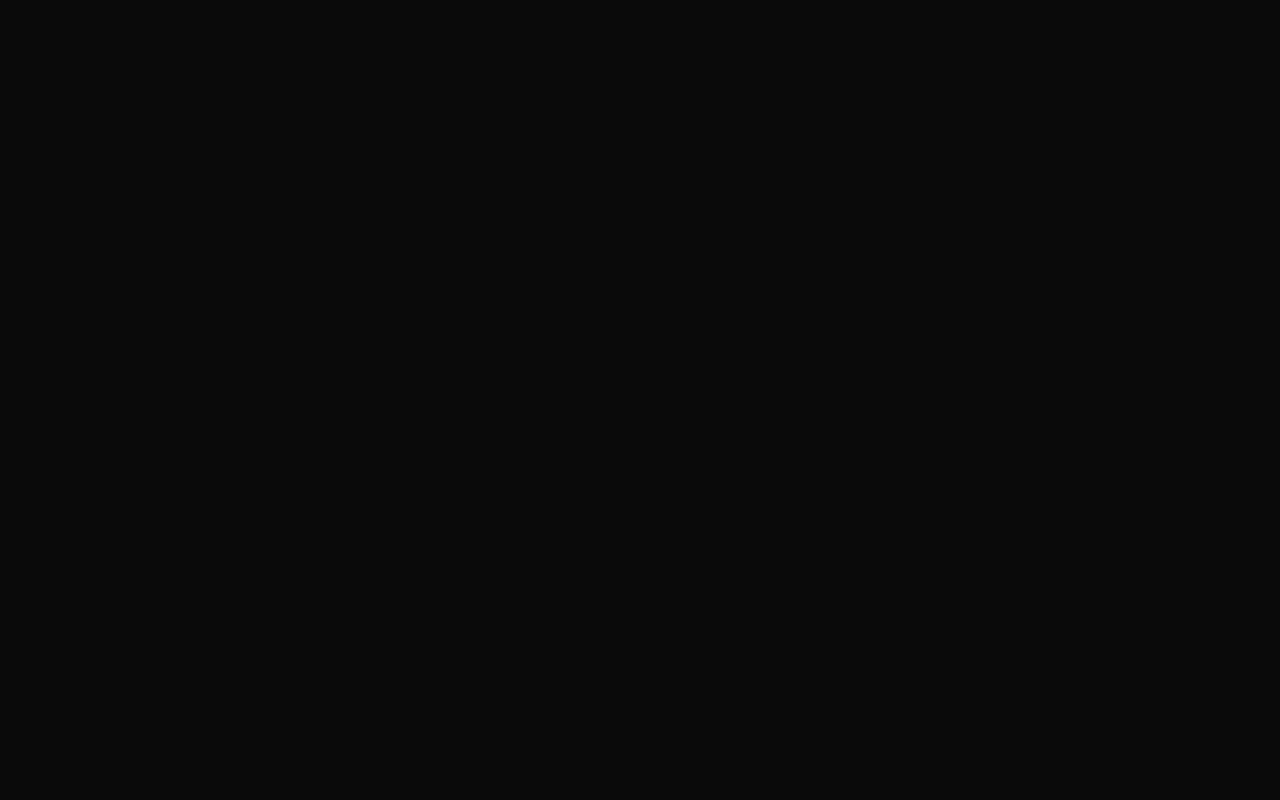
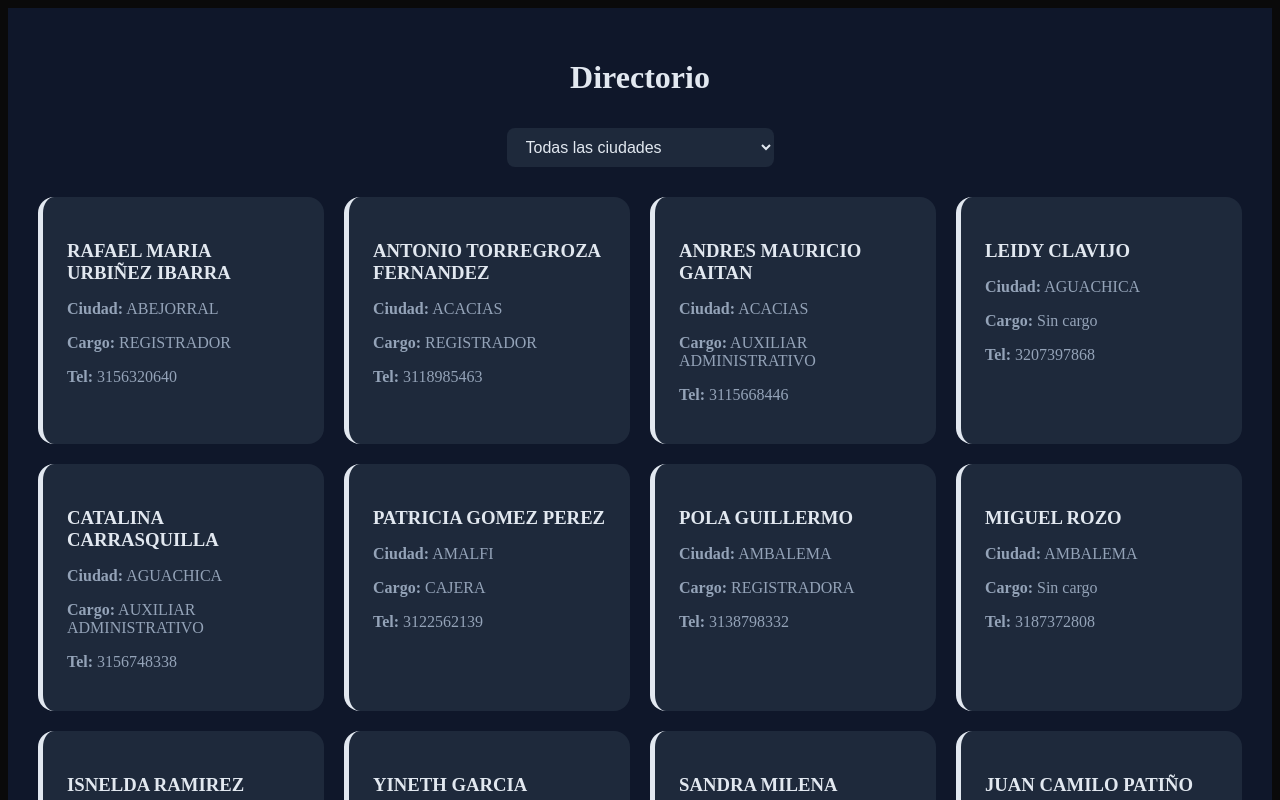
Before and after one commit to alvadaza/soporteSIR, a React (Vite) app: page /directorio in a window 1280 px wide. Before the commit this address had no page. Shown: the top 800 px of the page. Built offline with nearby package versions, Linux system fonts and the light colour scheme.

Commit message:
segundo commit

```diff
--- a/src/App.tsx
+++ b/src/App.tsx
@@ -2,6 +2,8 @@
 import { BrowserRouter, Routes, Route } from "react-router-dom";
 import CategoriasView from "./views/CategoriasView";
 import PlantillasCA from "./views/PlantillasCA";
+import PlantillasCorreo from "./views/PlantillasCorreo";
+import Directorio from "./views/Directorio";
 
 function App() {
   return (
@@ -9,6 +11,8 @@ function App() {
       <Routes>
         <Route path="/" element={<CategoriasView />} />
         <Route path="/plantillas" element={<PlantillasCA />} />
+        <Route path="/plantillascorreo" element={<PlantillasCorreo />} />
+        <Route path="/directorio" element={<Directorio />} />
       </Routes>
     </BrowserRouter>
   );
--- a/src/style/CategoriasView.css
+++ b/src/style/CategoriasView.css
@@ -17,8 +17,16 @@
   background: var(--bg);
   color: var(--text);
   overflow: hidden;
+  padding-left: 2rem;
 }
-
+.container h2 {
+  text-align: center;
+  font-size: 3rem;
+  margin-bottom: 2rem;
+}
+.back {
+  margin-top: 1rem;
+}
 /* LEFT */
 .left {
   width: 50%;
@@ -103,8 +111,12 @@
 }
 
 .hero img {
-  width: 80%;
+  width: 30%;
   border-radius: 20px;
+}
+
+.hero h1 {
+  font-size: 5rem;
 }
 
 /* DETAIL */
--- /dev/null
+++ b/src/style/Directorio.css
@@ -0,0 +1,64 @@
+/* src/components/Directorio.css */
+
+:root {
+  --bg: #0f172a;
+  --card: #1e293b;
+  --text: #e2e8f0;
+  --muted: #94a3b8;
+}
+
+.directorio-container {
+  padding: 30px;
+  background: var(--bg);
+  min-height: 100vh;
+  color: var(--text);
+}
+
+.title {
+  text-align: center;
+  margin-bottom: 20px;
+}
+
+/* FILTRO */
+.filtro {
+  display: flex;
+  justify-content: center;
+  margin-bottom: 30px;
+}
+
+.filtro select {
+  padding: 10px 15px;
+  border-radius: 8px;
+  border: none;
+  background: var(--card);
+  color: var(--text);
+  font-size: 16px;
+}
+
+/* LISTA */
+.lista {
+  display: grid;
+  grid-template-columns: repeat(auto-fit, minmax(280px, 1fr));
+  gap: 20px;
+}
+
+/* CARD */
+.card {
+  background: var(--card);
+  padding: 20px;
+  border-radius: 12px;
+  transition: 0.3s;
+}
+
+.card:hover {
+  transform: translateY(-5px);
+}
+
+.card h3 {
+  margin-bottom: 10px;
+}
+
+.card p {
+  margin: 5px 0;
+  color: var(--muted);
+}
--- a/src/style/PlantillasCA.css
+++ b/src/style/PlantillasCA.css
@@ -1,71 +1,177 @@
 /* PlantillasCA.css */
 
+:root {
+  --bg: #0f172a;
+  --card: #1e293b;
+  --input: #020617;
+  --border: #334155;
+  --text: #e2e8f0;
+  --muted: #94a3b8;
+  --primary: #38bdf8;
+  --success: #10b981;
+}
+
+/* CONTENEDOR GENERAL */
 .ca-container {
   width: 100%;
-  height: 100%;
+  min-height: 100vh;
   display: flex;
   flex-direction: column;
   padding: 2rem;
-  background: #0f172a;
-  color: #e2e8f0;
+  background: var(--bg);
+  color: var(--text);
+  gap: 1rem;
 }
 
-/* barra superior */
+/* TOP BAR */
 .top-bar {
-  margin-bottom: 1.5rem;
+  display: flex;
+  justify-content: space-between;
+  align-items: center;
+  flex-wrap: wrap;
+  gap: 1rem;
 }
 
 .top-bar select {
-  padding: 10px;
+  padding: 10px 14px;
   border-radius: 10px;
-  border: none;
-  background: #1e293b;
-  color: white;
+  border: 1px solid var(--border);
+  background: var(--card);
+  color: var(--text);
+  transition: 0.2s;
 }
 
-/* editor ocupa todo */
+.top-bar select:focus {
+  outline: none;
+  border-color: var(--primary);
+}
 .editor {
   flex: 1;
-  display: flex;
-  flex-direction: column;
-  gap: 1rem;
+  background: var(--card);
+  padding: 1.5rem;
+  border-radius: 15px;
 }
-
-textarea {
-  width: 100%;
-  min-height: 180px;
-  border-radius: 12px;
-  padding: 12px;
-  border: none;
-  resize: vertical;
-  background: #020617;
-  color: white;
+.editor h2 {
+  margin-top: 0.5rem;
 }
-
-button {
-  width: fit-content;
-  padding: 10px 20px;
-  border-radius: 10px;
-  border: none;
-  cursor: pointer;
-  background: #6366f1;
-  color: white;
-}
-
+/* FORM */
 .form {
   display: flex;
   gap: 1rem;
+  flex-wrap: wrap;
 }
 
 .form input {
   flex: 1;
+  min-width: 200px;
   padding: 10px;
   border-radius: 10px;
+  border: 1px solid var(--border);
+  background: var(--input);
+  color: var(--text);
+}
+
+/* BOTONES */
+button {
+  padding: 10px 18px;
+  border-radius: 10px;
   border: none;
-  background: #020617;
-  color: white;
+  cursor: pointer;
+  background: var(--primary);
+  color: #000;
+  font-weight: 600;
+  transition: 0.2s;
+}
+
+button:hover {
+  transform: translateY(-2px);
+  opacity: 0.9;
 }
 
 .excel {
-  background: #10b981;
+  background: var(--success);
+  color: #000;
 }
+
+/* LAYOUT PRINCIPAL */
+.correo-container {
+  display: flex;
+  height: calc(100vh - 120px);
+  gap: 1rem;
+}
+
+/* SIDEBAR */
+.sidebar {
+  width: 30%;
+  min-width: 250px;
+  background: var(--card);
+  padding: 1.5rem;
+  border-radius: 15px;
+  overflow-y: auto;
+}
+
+.sidebar h3 {
+  margin-bottom: 1rem;
+  color: var(--primary);
+}
+
+/* ITEMS */
+.item {
+  padding: 1rem;
+  margin-bottom: 0.5rem;
+  background: var(--border);
+  border-radius: 10px;
+  cursor: pointer;
+  transition: 0.2s;
+}
+
+.item:hover {
+  background: var(--primary);
+  color: #000;
+  transform: translateX(5px);
+}
+
+/* CONTENIDO */
+.contenido {
+  flex: 1;
+  background: var(--card);
+  padding: 2rem;
+  border-radius: 15px;
+  display: flex;
+  flex-direction: column;
+}
+
+/* TEXTAREA */
+textarea {
+  width: 100%;
+  min-height: 120px;
+  height: auto;
+  overflow: hidden;
+  resize: none;
+  background: var(--input);
+  color: var(--text);
+  border: 1px solid var(--border);
+  border-radius: 10px;
+  padding: 1rem;
+}
+
+textarea:focus {
+  outline: none;
+  border-color: var(--primary);
+}
+
+/* RESPONSIVE 🔥 */
+@media (max-width: 900px) {
+  .correo-container {
+    flex-direction: column;
+    height: auto;
+  }
+
+  .sidebar {
+    width: 100%;
+  }
+
+  .contenido {
+    width: 100%;
+  }
+}
--- /dev/null
+++ b/src/types/directorio.ts
@@ -0,0 +1,7 @@
+// src/types/directorio.ts
+export interface DirectorioItem {
+  CIUDAD: string;
+  FUNCIONARIO: string;
+  CARGO: string;
+  TELEFONO: string | number;
+}
--- a/src/views/CategoriasView.tsx
+++ b/src/views/CategoriasView.tsx
@@ -2,10 +2,12 @@
 import { useState } from "react";
 import { categorias } from "../data/categoriasData";
 import PlantillasCA from "./PlantillasCA";
+import PlantillasCorreo from "./PlantillasCorreo";
+import Directorio from "./Directorio";
 import "../style/CategoriasView.css";
 
 
-type Vista = "inicio" | "plantillas";
+type Vista = "inicio" | "plantillas" | "plantillascorreo"  | "directorio";;
 
 export default function CategoriasView() {
   const [vista, setVista] = useState<Vista>("inicio");
@@ -14,6 +16,12 @@ export default function CategoriasView() {
     // puedes manejar más vistas aquí según el id
     if (cat.id === "sir") {
       setVista("plantillas");
+    }
+    if (cat.id === "correo") {
+      setVista("plantillascorreo");
+    }
+    if (cat.id === "directorio") {
+      setVista("directorio");
     }
   };
 
@@ -60,7 +68,7 @@ export default function CategoriasView() {
           <div className="hero">
             <h1>Soporte SIR</h1>
             <img
-              src="https://images.unsplash.com/photo-1521791136064-7986c2920216"
+              src="https://res.cloudinary.com/dthi7ietr/image/upload/v1777605897/hero_mq4xab.png"
               alt="soporte"
             />
           </div>
@@ -78,6 +86,32 @@ export default function CategoriasView() {
             <PlantillasCA />
           </>
         )}
+
+        {vista === "plantillascorreo" && (
+          <>
+            <button
+              className="back"
+              onClick={() => setVista("inicio")}
+            >
+              ← Volver
+            </button>
+
+            <PlantillasCorreo />
+          </>
+        )}
+
+        {vista === "directorio" && (
+          <>
+            <button
+              className="back"
+              onClick={() => setVista("inicio")}
+            >
+              ← Volver
+            </button>
+
+            <Directorio />
+          </>
+        )}
       </div>
     </div>
   );
--- /dev/null
+++ b/src/views/Directorio.tsx
@@ -0,0 +1,54 @@
+import { useEffect, useState } from "react";
+import data from "../data/directorio.json";
+import type { DirectorioItem } from "../types/directorio";
+import "../style/Directorio.css";
+
+export default function Directorio() {
+  const [registros, setRegistros] = useState<DirectorioItem[]>([]);
+  const [ciudadSeleccionada, setCiudadSeleccionada] = useState<string>("");
+
+  useEffect(() => {
+    const jsonData: DirectorioItem[] = data;
+    setRegistros(jsonData);
+  }, []);
+
+  const ciudades = [...new Set(registros.map(item => item.CIUDAD))].sort();
+
+  const filtrados = ciudadSeleccionada
+    ? registros.filter(item => item.CIUDAD === ciudadSeleccionada)
+    : registros;
+
+  return (
+    <div className="directorio-container">
+      <h1 className="title">Directorio</h1>
+
+      <div className="filtro">
+        <select
+          value={ciudadSeleccionada}
+          onChange={(e) => setCiudadSeleccionada(e.target.value)}
+        >
+          <option value="">Todas las ciudades</option>
+          {ciudades.map((ciudad, index) => (
+            <option key={ciudad + index} value={ciudad}>
+              {ciudad}
+            </option>
+          ))}
+        </select>
+      </div>
+
+      <div className="lista">
+        {filtrados.map((item, index) => (
+          <div key={`${item.CIUDAD}-${item.FUNCIONARIO}-${index}`} className="card">
+            <h3>{item.FUNCIONARIO}</h3>
+            <p><strong>Ciudad:</strong> {item.CIUDAD}</p>
+            <p>
+              <strong>Cargo:</strong>{" "}
+              {item.CARGO && item.CARGO !== "N/A" ? item.CARGO : "Sin cargo"}
+            </p>
+            <p><strong>Tel:</strong> {item.TELEFONO}</p>
+          </div>
+        ))}
+      </div>
+    </div>
+  );
+}
--- a/src/views/PlantillasCA.tsx
+++ b/src/views/PlantillasCA.tsx
@@ -63,7 +63,7 @@ export default function PlantillasCA() {
 
   try {
     await fetch(
-      "https://script.google.com/macros/s/AKfycbyA7fO-rtGBBQcPRG7sjIvhxHOkGzBFtJqsrfQNN9ewM1OCtWG4FR-_Ii0unjd0GmW3ng/exec",
+      "https://script.google.com/macros/s/AKfycbzTTCfoj2XK_8UsQcMAzVYNCCikTzLI7ft-KMB6Jkl-dpFw_E7EnORerdSkm5UGcNyxuQ/exec",
       {
         method: "POST",
         mode: "no-cors", // 🔥 CLAVE
--- /dev/null
+++ b/src/views/PlantillasCorreo.tsx
@@ -0,0 +1,76 @@
+// src/views/PlantillasCorreo.tsx
+import { useState } from "react";
+import data from "../data/plantillas_correo.json";
+import "../style/PlantillasCA.css";
+
+interface Plantilla {
+  TIPO: string;
+  CONTENIDO: string;
+}
+
+export default function PlantillasCorreo() {
+  const [tipo, setTipo] = useState<string>("");
+  const [contenido, setContenido] = useState<string>("");
+
+  const tiposUnicos: string[] = [
+    ...new Set((data as Plantilla[]).map((d) => d.TIPO)),
+  ];
+
+  // 🔥 igual que en CA
+  const handleTipoChange = (tipoSeleccionado: string) => {
+    setTipo(tipoSeleccionado);
+
+    const plantilla = (data as Plantilla[]).find(
+      (d) => d.TIPO === tipoSeleccionado
+    );
+
+    setContenido(plantilla ? plantilla.CONTENIDO : "");
+  };
+
+  const copiar = () => {
+    navigator.clipboard.writeText(contenido);
+  };
+
+  return (
+    <div className="ca-container">
+
+      {/* 🔹 SOLO FILTRO */}
+      <div className="top-bar">
+        <select
+          value={tipo}
+          onChange={(e) => handleTipoChange(e.target.value)}
+        >
+          <option value="">Selecciona tipo de correo</option>
+
+          {tiposUnicos.map((t) => (
+            <option key={t} value={t}>
+              {t}
+            </option>
+          ))}
+        </select>
+      </div>
+
+      {/* 🔹 CONTENIDO */}
+      <div className="editor">
+
+        <h2>Contenido</h2>
+
+        <textarea
+        value={contenido}
+        readOnly
+        rows={3}
+        onInput={(e) => {
+         const target = e.target as HTMLTextAreaElement;
+        target.style.height = "auto";
+        target.style.height = target.scrollHeight + "px";
+     }}
+    />
+
+        <button onClick={copiar}>
+          Copiar contenido
+        </button>
+
+      </div>
+    </div>
+  );
+}
```
Also changed, not shown: src/data/categoriasData.ts (+11 -10 lines), src/assets/R-removebg-preview.png (added).
